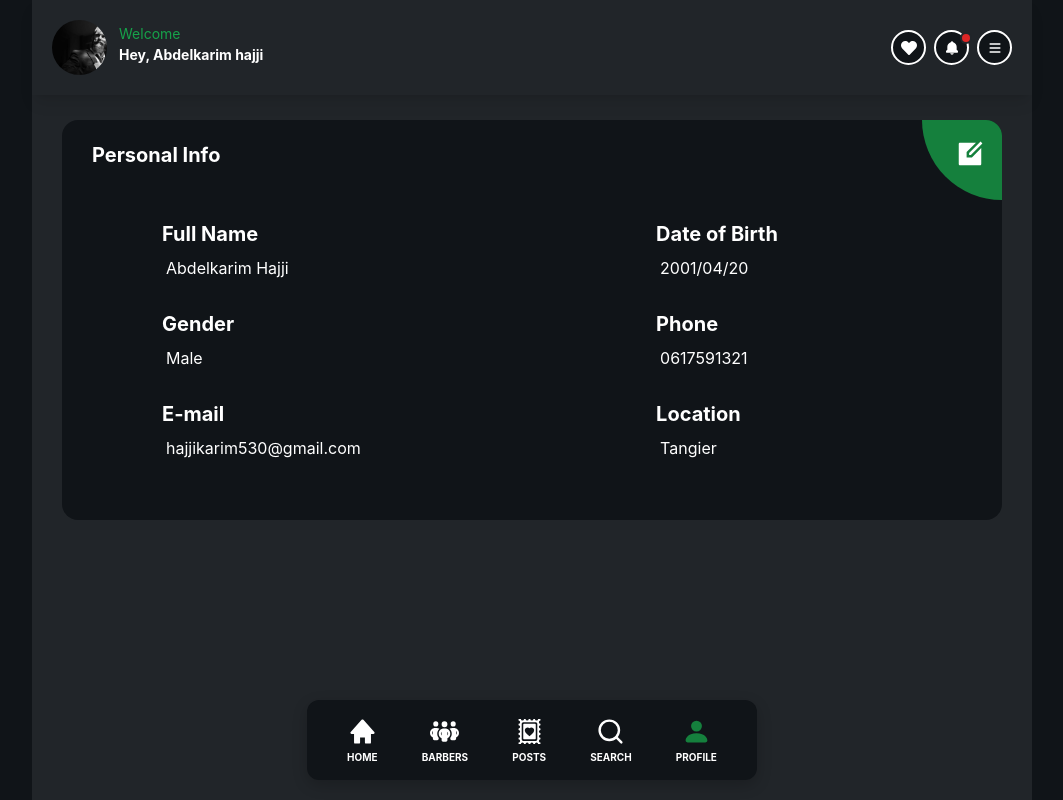
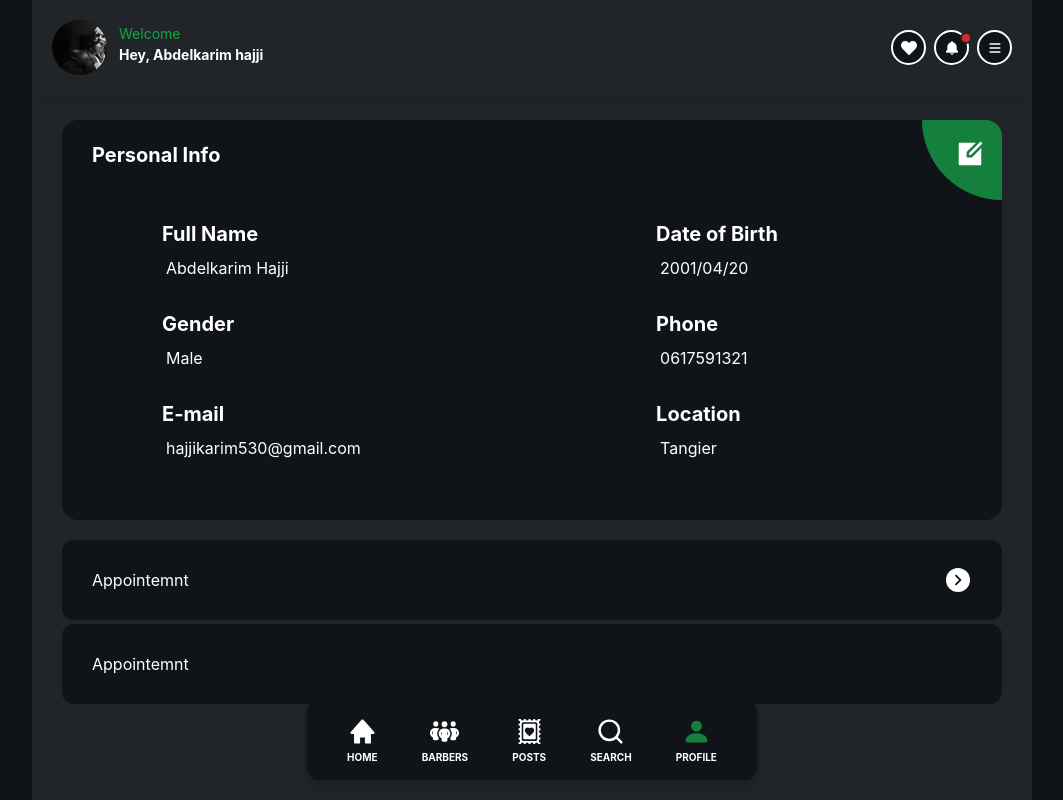
Before and after one commit to abdelkarimhajji/barber-app-clients, a React (Create React App) app: page /profile in a window 1280 px wide. Shown: the whole page, without its empty margins (108-1171 px from the left). Built offline with nearby package versions, Linux system fonts and the light colour scheme.

Commit message:
i add appintemnt place and favorate place

```diff
--- a/src/pages/Profile.js
+++ b/src/pages/Profile.js
@@ -2,6 +2,8 @@ import {useEffect} from "react";
 import NavBar from "../components/NavBar";
 import BottomMenu from "../components/BottomMenu";
 import { RiEditBoxFill } from "react-icons/ri";
+import { MdKeyboardArrowRight } from "react-icons/md";
+
 function Profile(){
     useEffect(() => {
         window.scrollTo(0, 0);
@@ -11,7 +13,7 @@ function Profile(){
             <div className="bg-customBlue h-full min-h-screen w-full md:w-[100%] lg:w-[1000px] box-border relative ">
                 <NavBar profile="profile"/>
                 <div className="mt-[163px] 324:mt-[110px] 480:mt-[120px]"></div>
-                <div className="w-full h-full 376:px-[30px] px-[10px]">
+                <div className="w-full h-full 376:px-[30px] px-[10px] mb-[20px]">
                     <div className="w-full bg-login 570:h-[400px] overflow-hidden rounded-2xl relative text-white ">
                         <div className="absolute 570:w-[80px] 570:h-[80px]  w-[50px] h-[50px] bg-green-700 right-0 rounded-bl-[100px] flex items-center justify-center 570:text-[30px] text-[20px] text-white"><RiEditBoxFill  className="570:ml-4 ml-2.5 570:mt-[-13px] mt-[-7px] cursor-pointer hover:text-login transition-all duration-300"/></div>
                         <div className="w-full px-[30px] pt-5 500:mb-[50px] mb-[25px]">
@@ -52,6 +54,18 @@ function Profile(){
                         </div>
                     </div>
                 </div>
+                <div className="w-full h-full 376:px-[30px] px-[10px] ">
+                    {/* <div className="rounded-xl bg-login"> */}
+                        <div className="h-[80px] text-white flex items-center pl-[30px] bg-login rounded-xl mb-1 relative cursor-pointer">
+                            <p>Appointemnt</p>
+                            <div className="absolute w-6 h-6 bg-white rounded-full right-8 flex items-center justify-center"><MdKeyboardArrowRight className="text-[22px] text-login font-bold"/></div>
+                        </div>
+                        <div className="h-[80px] text-white flex items-center pl-[30px] bg-login rounded-xl">
+                            <p>Appointemnt</p>
+                        </div>
+                    {/* </div> */}
+
+                </div>
                 <BottomMenu location="profile"/>
             </div>
         </div>
```
